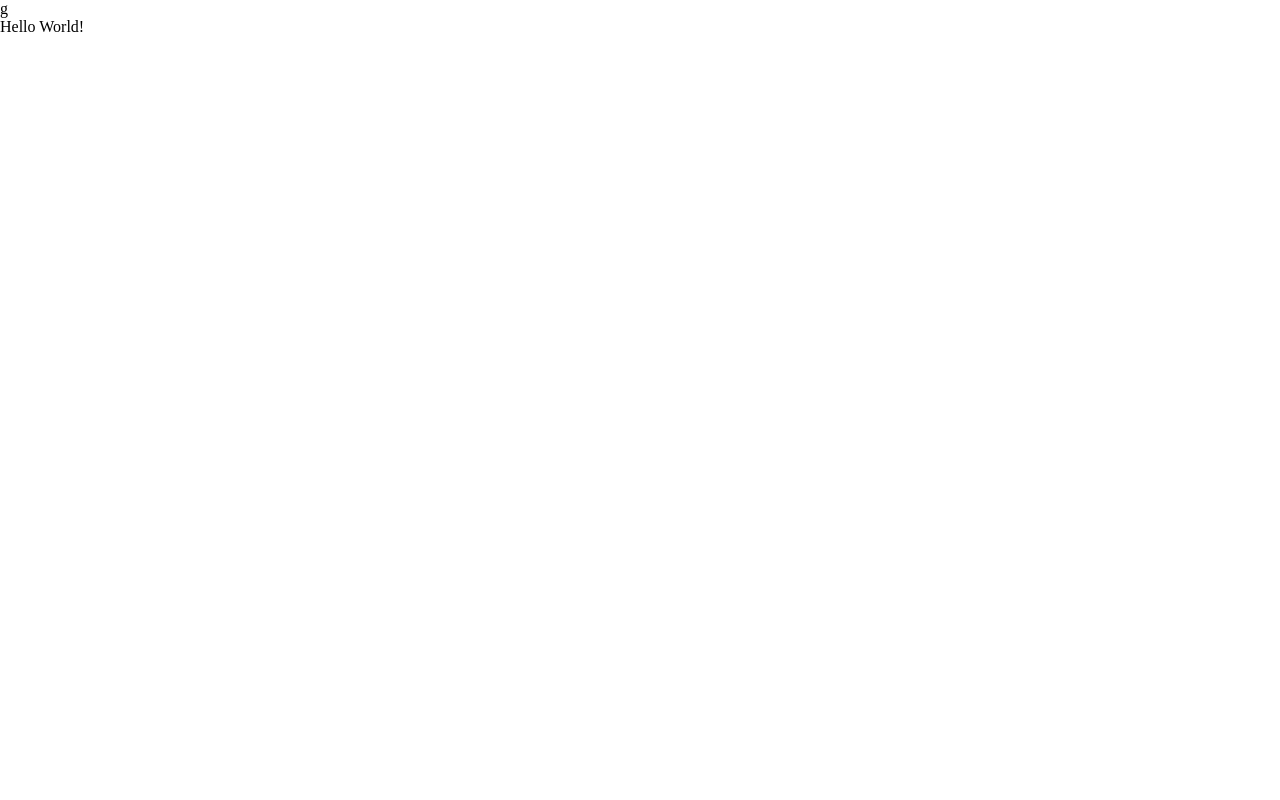
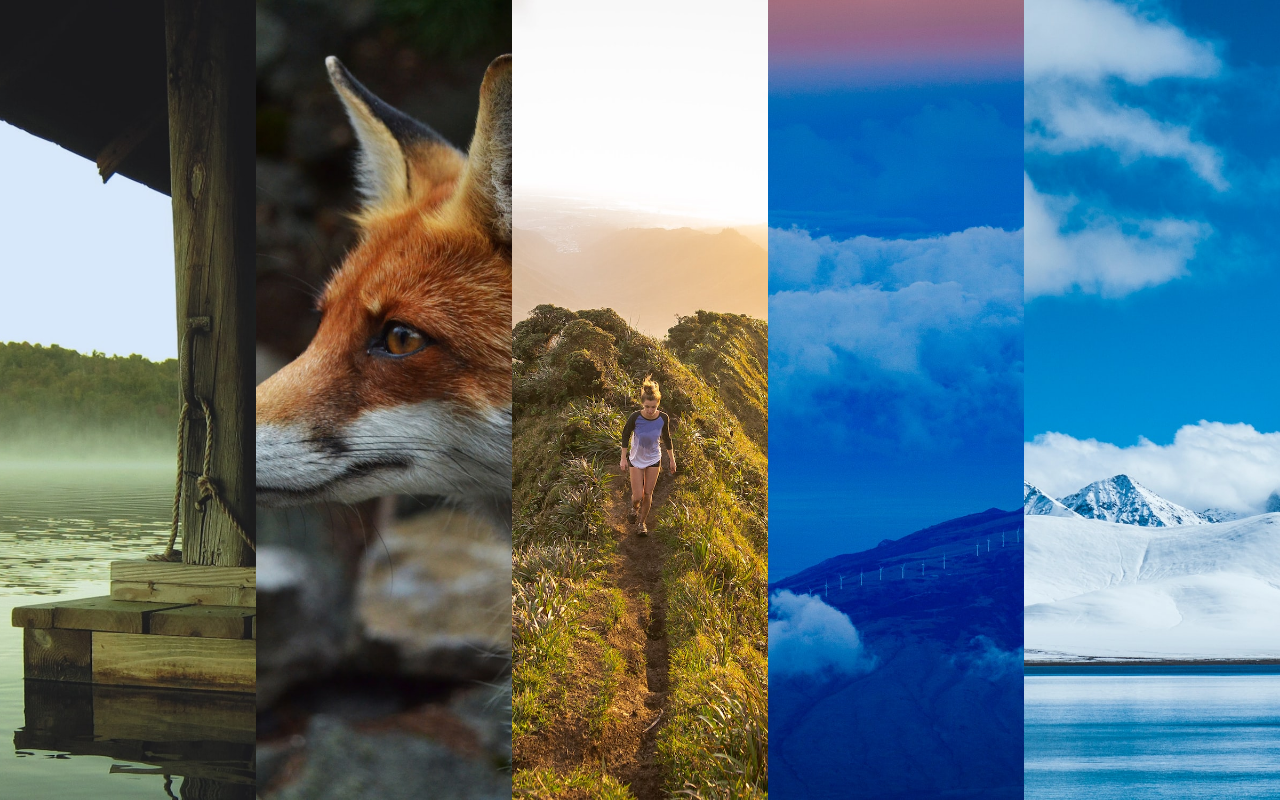
Before and after one commit to NedzadDonlagic04/vuejs-flex-panel-gallery, a Vue app: page / in a window 1280 px wide. Built offline with nearby package versions, Linux system fonts and the light colour scheme; the HTML template or start-up script is replaced by a standard one.

Commit message:
Implemented the FlexImage component

```diff
--- a/src/App.vue
+++ b/src/App.vue
@@ -1,5 +1,53 @@
+<script>
+import FlexImage from './components/FlexImage.vue';
+
+let id = 0;
+
+export default {
+    components: {
+        FlexImage
+    },
+    data()
+    {
+        return {
+            images: [
+                { id: id++, path: './../assets/foggy-lake.jpg', flexGrow: 1 },
+                { id: id++, path: './../assets/fox.jpeg', flexGrow: 1 },
+                { id: id++, path: './../assets/hike.jpeg', flexGrow: 1 },
+                { id: id++, path: './../assets/sky.jpeg', flexGrow: 1 },
+                { id: id++, path: './../assets/winter-mountain.jpeg', flexGrow: 1 }
+            ]
+        }
+    },
+    methods: {
+        expandHandle(value)
+        {
+            for(let i=0; i<this.images.length; i++)
+            {
+                if(this.images[i].id === value)
+                {
+                    this.images[i].flexGrow = 4;
+                }
+                else
+                {
+                    this.images[i].flexGrow = 1;
+                }
+            }
+        }
+    }
+}
+</script>
+
 <template>
-    <div>
-    g    <p>Hello World!</p>
+    <div class="container">
+        <FlexImage v-for="image in images" :key="image.id" :path="image.path" :flexGrow="image.flexGrow" @imageExpand="expandHandle"/>
     </div>
 </template>
+
+<style scoped>
+    .container {
+        min-height: 100vh;
+        display: flex;
+        flex-direction: row;
+    }
+</style>
```
